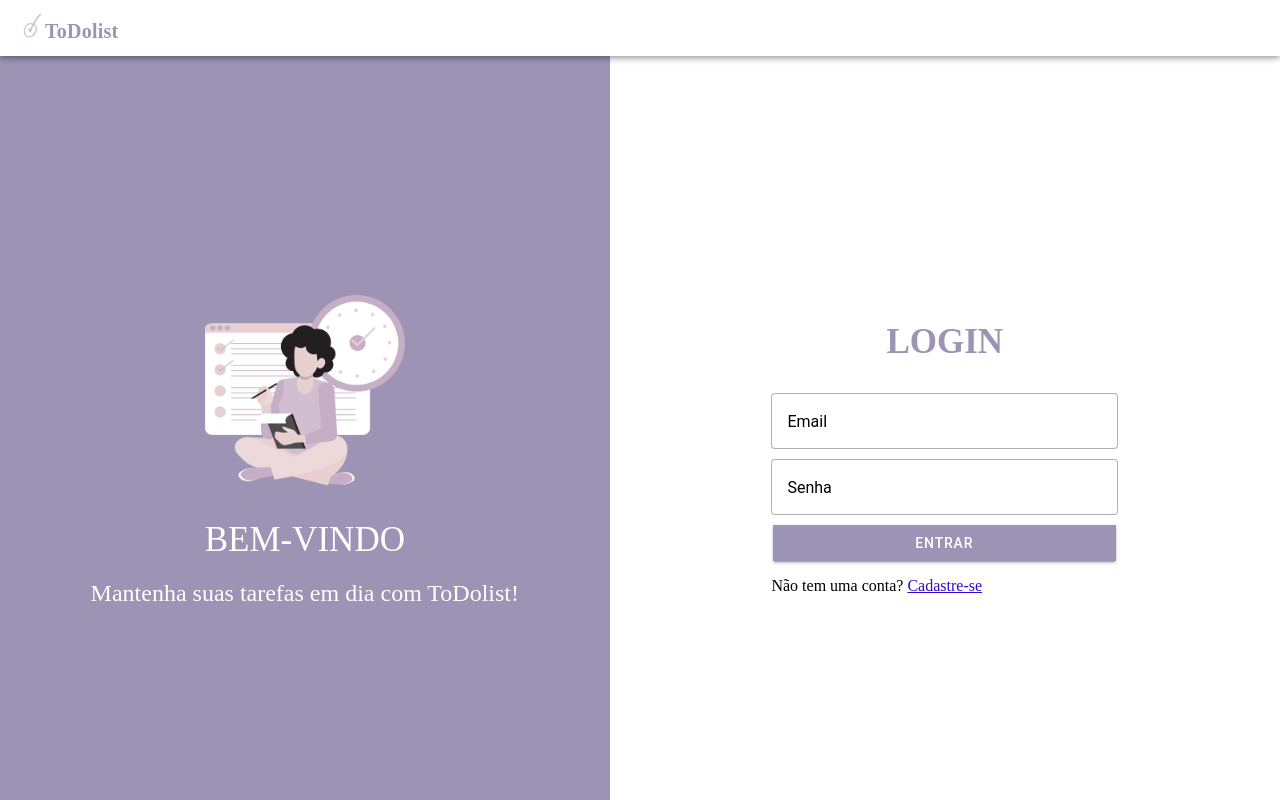
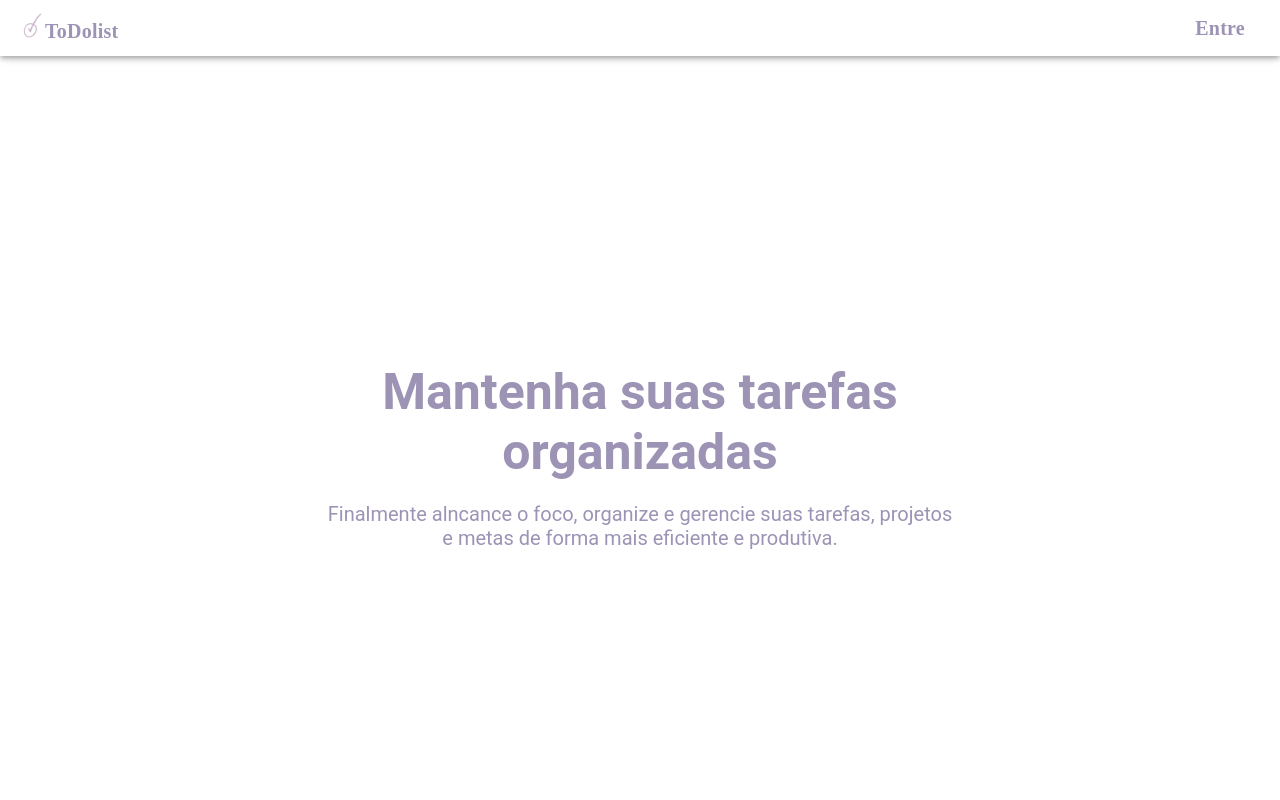
Before and after one commit to naiaramdrs/ToDoList, a React (Vite) app in the folder front/: page / in a window 1280 px wide. Before the commit this address led to /login. Built offline with nearby package versions, Linux system fonts and the light colour scheme; a web font is replaced by a local one.

Commit message:
mudar route / para pagina inicial

```diff
--- a/front/src/App.tsx
+++ b/front/src/App.tsx
@@ -31,20 +31,14 @@ const App: React.FC = () => (
   <IonApp>
     <IonReactRouter>
       <IonRouterOutlet>
+        <Route exact path="/">
+          <Inicio />
+        </Route>
         <Route exact path="/tarefas">
           <Tarefas />
         </Route>
-        <Route exact path="/inicio">
-          <Inicio />
-        </Route>
         <Route exact path="/login">
           <Login />
-        </Route>
-        <Route exact path="/cadastro">
-          <Cadastro />
-        </Route>
-        <Route exact path="/">
-          <Redirect to="/login" />
         </Route>
         <Route exact path="/cadastro">
           <Cadastro />
--- a/front/src/components/Cabecalho.tsx
+++ b/front/src/components/Cabecalho.tsx
@@ -15,7 +15,7 @@ const Cabecalho = (props:any) => {
               </div>
 
               <div className='segunda-caixa'>
-                <a href='/' className='botao'>{props.args}</a>
+                <a href={props.link} className='botao'>{props.args}</a>
               </div>
 
             </div>
--- a/front/src/pages/Inicio.tsx
+++ b/front/src/pages/Inicio.tsx
@@ -9,7 +9,7 @@ const Inicio: React.FC = () => {
 
     return (
         <IonPage>
-            <Cabecalho title = "ToDolist" args = "Entre"/>
+            <Cabecalho title = "ToDolist" args = "Entre" link = "/login" />
             <IonContent fullscreen>
                 <Titulo />
                 <a href="/tarefas">teste</a>
```
